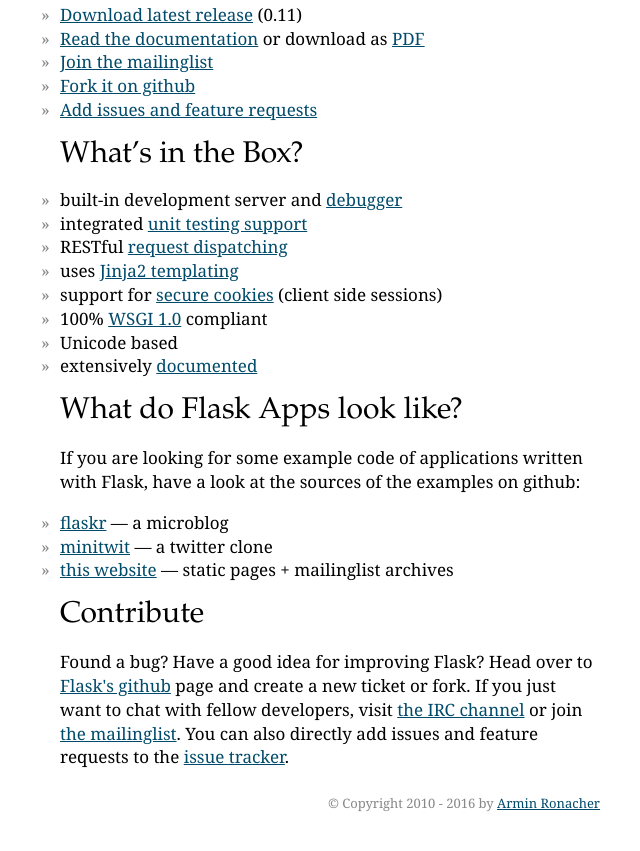
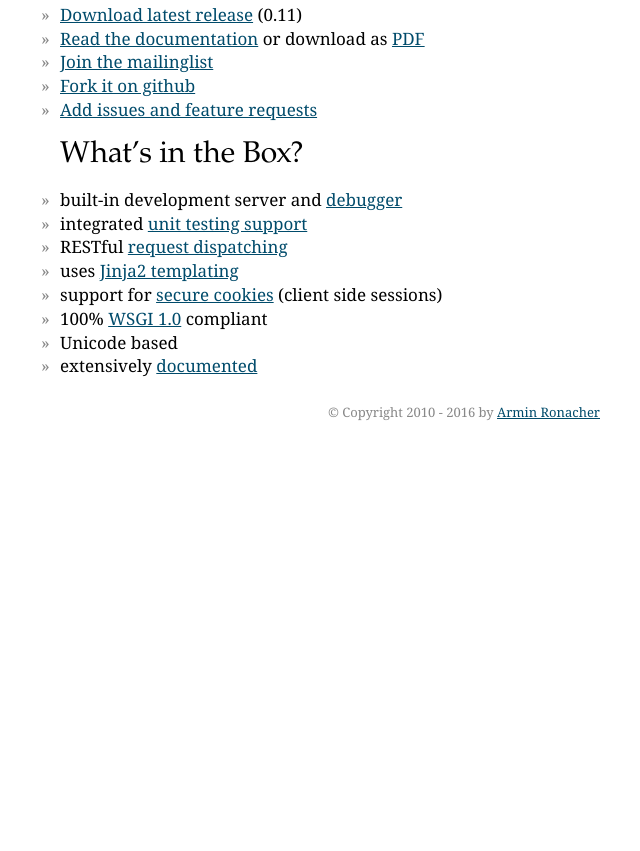
Before and after one commit to snakosan/snakosan.github.com, a plain HTML site: page index.html in a window 1280 px wide. Shown: the part 779-1630 px from the top of the page, without its empty margins (310-950 px from the left). After the commit the page ends 1240 px from the top, so only its background shows below. Drawn offline with nearby package versions, Linux system fonts and the light colour scheme.

Commit message:
Update index.html

```diff
--- a/index.html
+++ b/index.html
@@ -45,11 +45,11 @@
   </div>
 
   <p class=nav>
-    <a href="/">overview</a> //
-    <a href="/docs/">docs</a> //
-    <a href="/community/">community</a> //
-    <a href="/snippets/">snippets</a> //
-    <a href="/extensions/">extensions</a>
+    <a href="/">overview</a> -
+    <a href="/docs/">Link1</a> -
+    <a href="/community/">Link2</a> -
+    <a href="/snippets/">Link3</a> -
+    <a href="/extensions/">Contact</a>
 
 
   <blockquote>
@@ -95,27 +95,6 @@ def hello():
     <li>Unicode based
     <li>extensively <a href="/docs/">documented</a>
   </ul>
-  <h2>What do Flask Apps look like?</h2>
-  <p>
-    If you are looking for some example code of applications written with Flask,
-    have a look at the sources of the examples on github:
-  <ul>
-    <li><a href=http://github.com/mitsuhiko/flask/tree/master/examples/flaskr/>flaskr</a>
-      — a microblog
-    <li><a href=http://github.com/mitsuhiko/flask/tree/master/examples/minitwit/>minitwit</a>
-      — a twitter clone
-    <li><a href=http://github.com/mitsuhiko/flask-website>this website</a>
-      — static pages + mailinglist archives
-  </ul>
-  <h2>Contribute</h2>
-  <p>Found a bug? Have a good idea for improving Flask? Head over to
-    <a href=http://github.com/mitsuhiko/flask>Flask's github</a> page and
-    create a new ticket or fork.  If you just want to chat with fellow
-    developers, visit <a href="/community/irc/">the IRC
-    channel</a> or join <a href="/mailinglist/"
-    >the mailinglist</a>.  You can also directly add issues and feature
-    requests to the <a href="http://github.com/mitsuhiko/flask/issues">
-    issue tracker</a>.
 
 
 <a href="http://github.com/mitsuhiko/flask"><img style="position: fixed; top: 0; right: 0; border: 0;"
```
